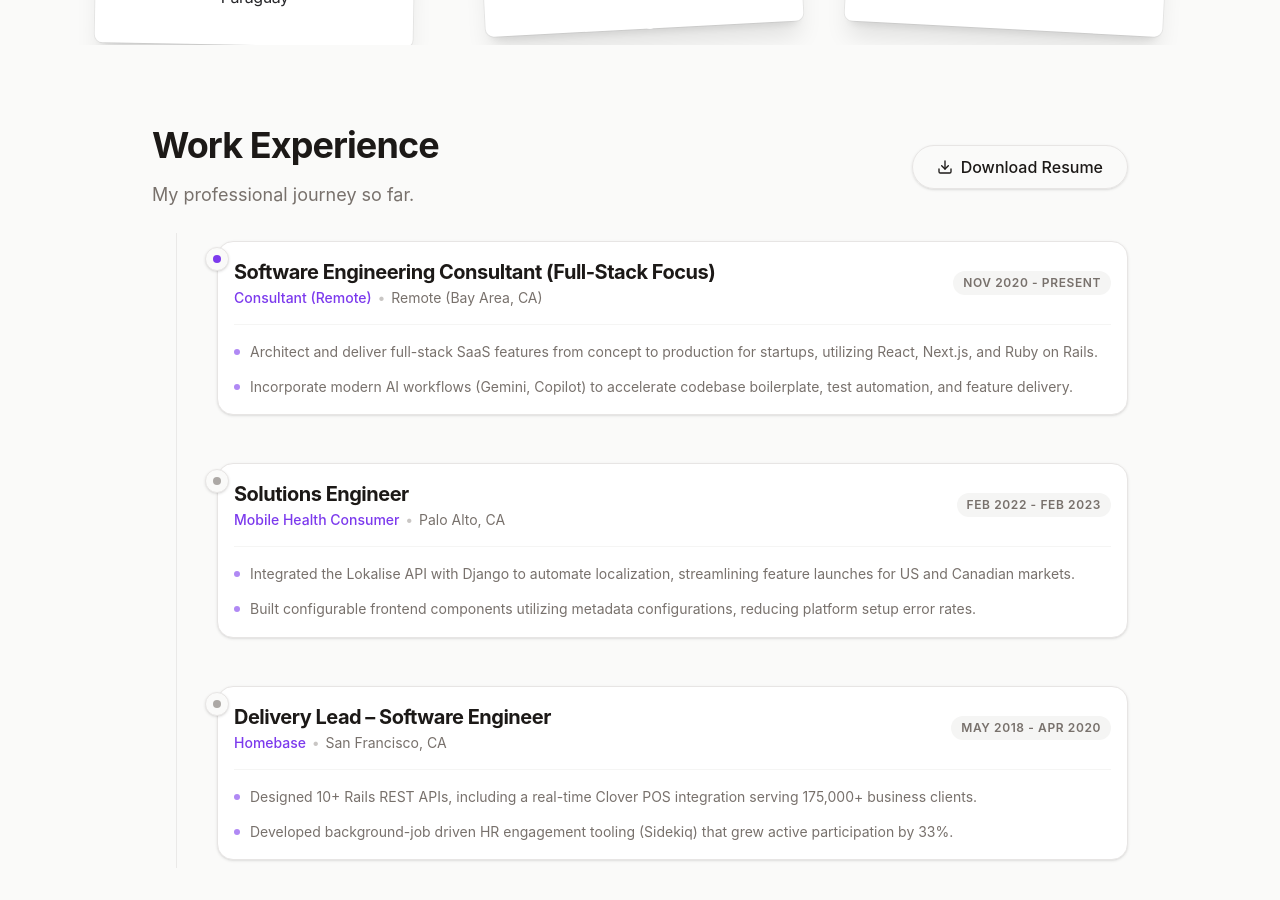
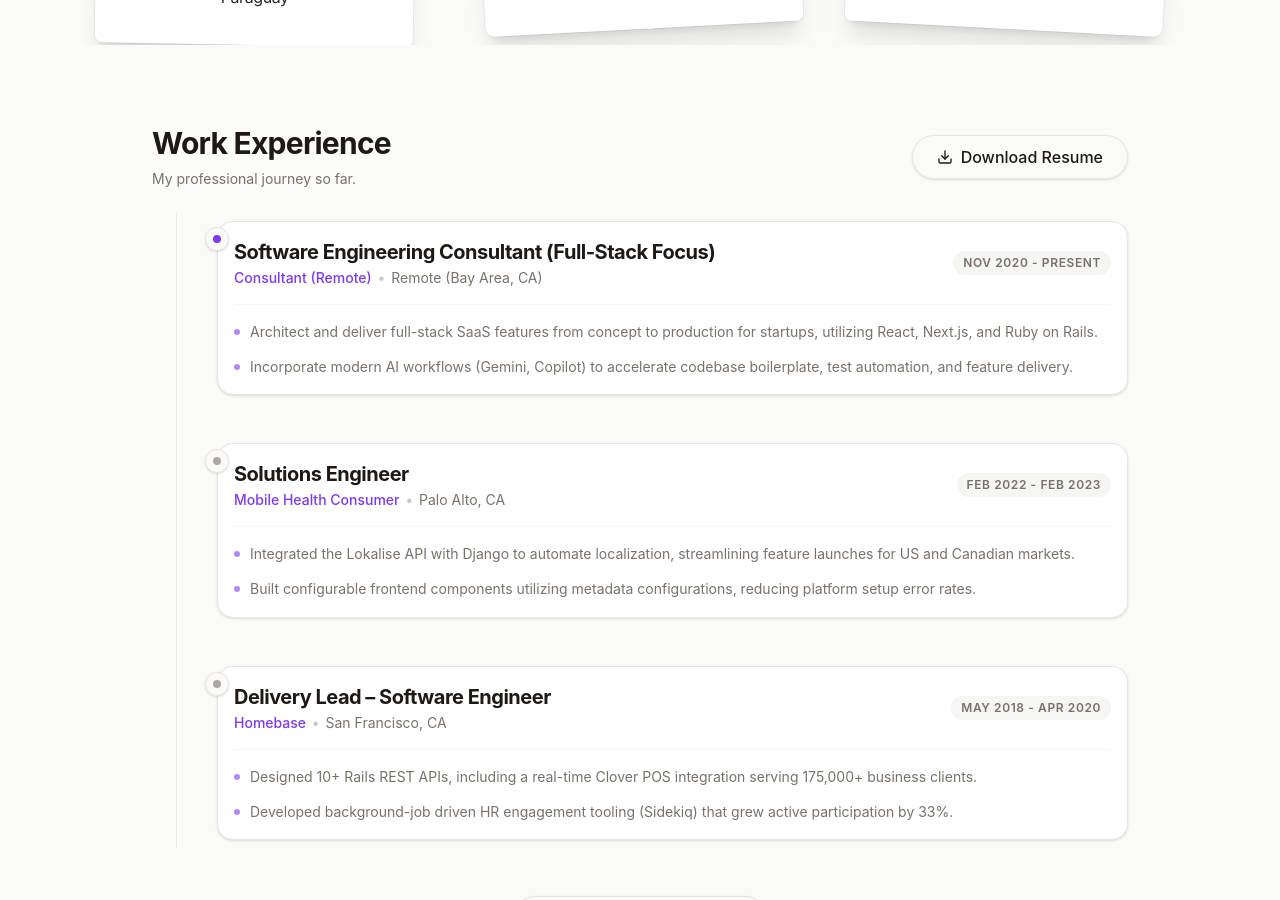
Before and after one commit to karmenatwork/carmenstudio, a Next.js app: page / in a window 1280 px wide. Shown: the part 1260-2160 px from the top of the page. Built offline with nearby package versions, Linux system fonts and the light colour scheme.

Commit message:
chore: use SectionTitle component instead of h1 tag
Make the site uniform by using the same title font & size accross pages

```diff
--- a/app/about/AboutClient.tsx
+++ b/app/about/AboutClient.tsx
@@ -6,6 +6,7 @@ import aboutData from "@/data/about.json";
 import WorkExperience from "@/components/work-experience";
 import { Card } from "@/components/custom-ui/Card";
 import { Badge } from "@/components/custom-ui/Badge";
+import { SectionTitle } from "@/components/custom-ui/SectionTitle";
 
 export default function AboutClient({ initialTab = "story" }: { initialTab?: "story" | "experience" }) {
     const [activeTab, setActiveTab] = useState<"story" | "experience">(initialTab);
@@ -40,7 +41,7 @@ export default function AboutClient({ initialTab = "story" }: { initialTab?: "st
                             : "text-muted-foreground hover:text-foreground"
                             }`}
                     >
-                        My Experience & Resume
+                        My Experience
                     </button>
                 </div>
             </div>
@@ -127,10 +128,11 @@ export default function AboutClient({ initialTab = "story" }: { initialTab?: "st
                 <div className="space-y-16">
                     {/* Header Action inside Tab */}
                     <div className="max-w-5xl mx-auto px-6 w-full flex justify-between items-center border-b border-border/40 pb-6">
-                        <div>
-                            <h2 className="text-2xl font-bold tracking-tight text-foreground">Work History</h2>
-                            <p className="text-sm text-muted-foreground mt-1">Detailed list of professional roles and contributions.</p>
-                        </div>
+                        <SectionTitle
+                            title="Work Experience"
+                            subtitle="My professional journey so far."
+                            className="mb-0"
+                        />
                         <a
                             href="/Carmen-Diaz-resume.pdf"
                             download
--- a/components/custom-ui/SectionTitle.tsx
+++ b/components/custom-ui/SectionTitle.tsx
@@ -11,11 +11,11 @@ export function SectionTitle({ title, subtitle, align = "left", className = "" }
     const hasMargin = /\bm[a-zA-Z]?-/.test(className);
     return (
         <div className={`${hasMargin ? "" : "mb-12"} ${align === "center" ? "text-center" : "text-left"} ${className}`}>
-            <h2 className="text-3xl font-bold tracking-tight text-foreground sm:text-4xl">
+            <h2 className="text-2xl font-bold tracking-tight text-foreground sm:text-3xl">
                 {title}
             </h2>
             {subtitle && (
-                <p className="mt-4 text-lg text-muted-foreground max-w-2xl mx-auto">
+                <p className="mt-2 text-sm text-muted-foreground max-w-2xl mx-auto">
                     {subtitle}
                 </p>
             )}
```
